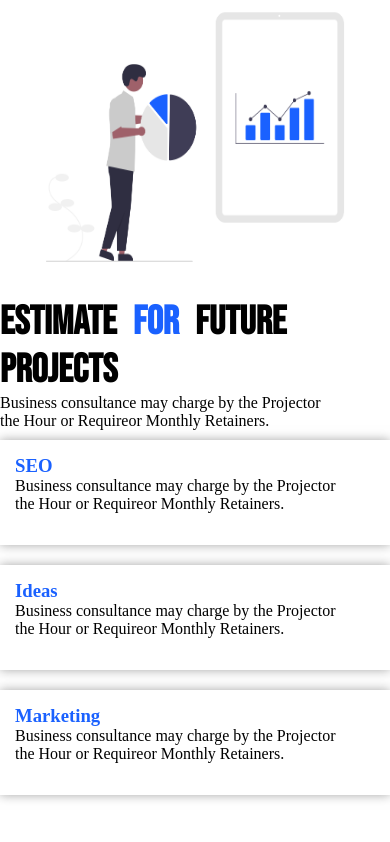
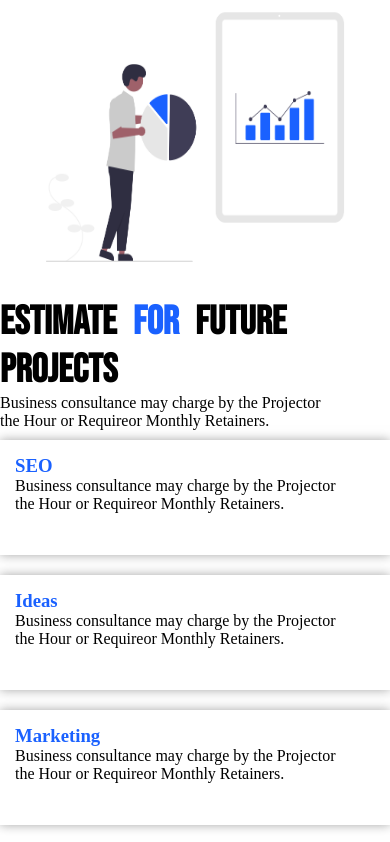
Before and after one commit to naiddeveloper/seoweb, a plain HTML site: page index.html in a window 390 px wide. Shown: the part 3715-4557 px from the top of the page. Drawn offline with Linux system fonts and the light colour scheme; a web font is replaced by a local one.

Commit message:
Update style.css

```diff
--- a/style.css
+++ b/style.css
@@ -807,7 +807,7 @@ span{
     margin-top: 100px;
 }
     .data {
-    height: 105px;
+    height: 115px;
     width: 390px;
     padding: 15px;
     box-shadow: 0px 0px 10px rgb(128 128 128 / 70%);
```
